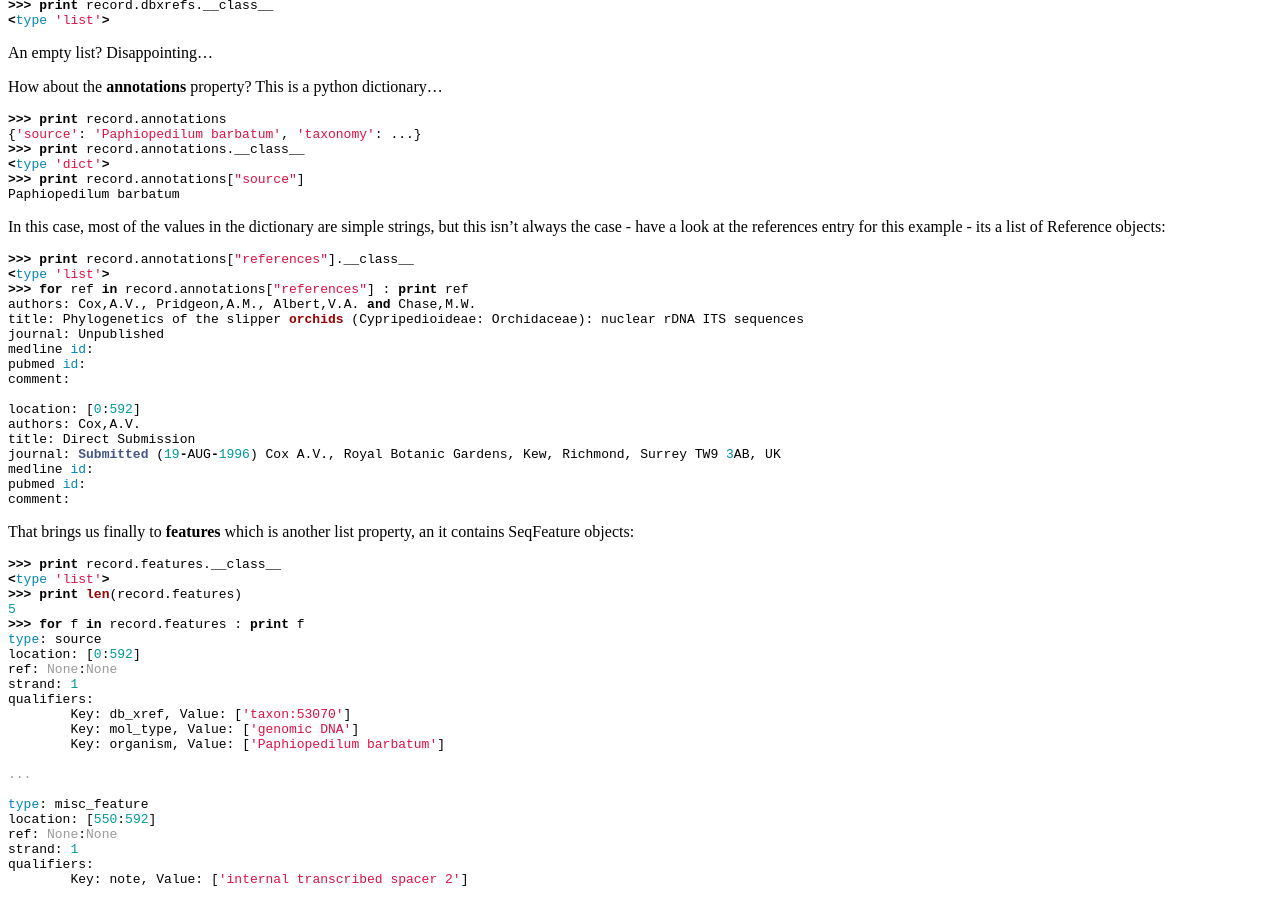
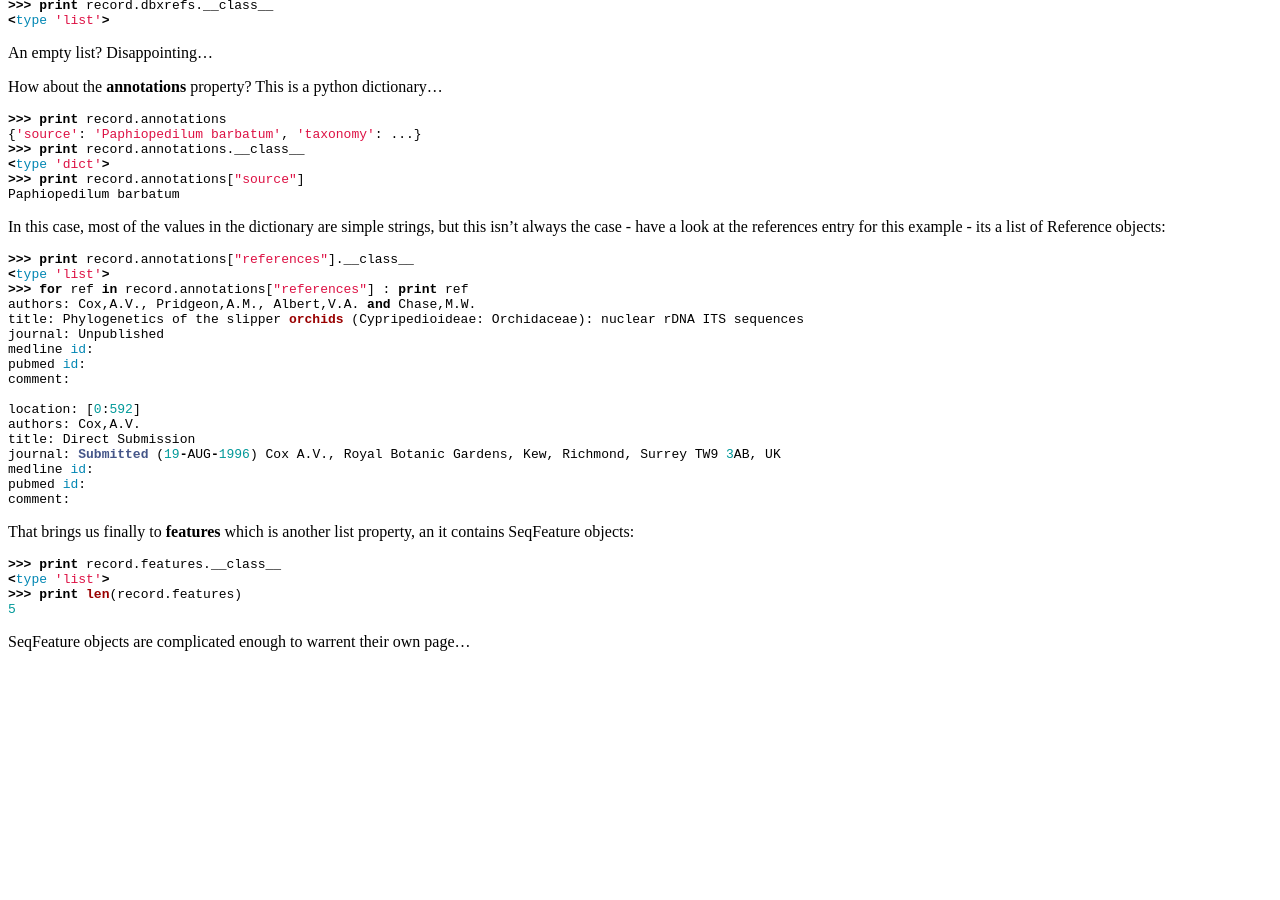
Before and after one commit to biopython/biopython.github.io, a Jekyll site: the page built from wiki/SeqRecord.md, in a window 1280 px wide and 900 px high, scrolled down 1298 px. Built offline with Jekyll 4.4.1, drawn with Linux system fonts in a browser that asks for light colours; after the commit the page ends 1965 px from its top, so only the background shows below that.

Commit message:
/* Extracting information from a SeqRecord */

````diff
--- a/wiki/SeqRecord.md
+++ b/wiki/SeqRecord.md
@@ -153,22 +153,6 @@ an it contains SeqFeature objects:
 <type 'list'>
 >>> print len(record.features)
 5
->>> for f in record.features : print f
-type: source
-location: [0:592]
-ref: None:None
-strand: 1
-qualifiers:
-        Key: db_xref, Value: ['taxon:53070']
-        Key: mol_type, Value: ['genomic DNA']
-        Key: organism, Value: ['Paphiopedilum barbatum']
+```
 
-...
-
-type: misc_feature
-location: [550:592]
-ref: None:None
-strand: 1
-qualifiers:
-        Key: note, Value: ['internal transcribed spacer 2']
-```
+SeqFeature objects are complicated enough to warrent their own page...
````
Also changed, not shown: 1 other file.
